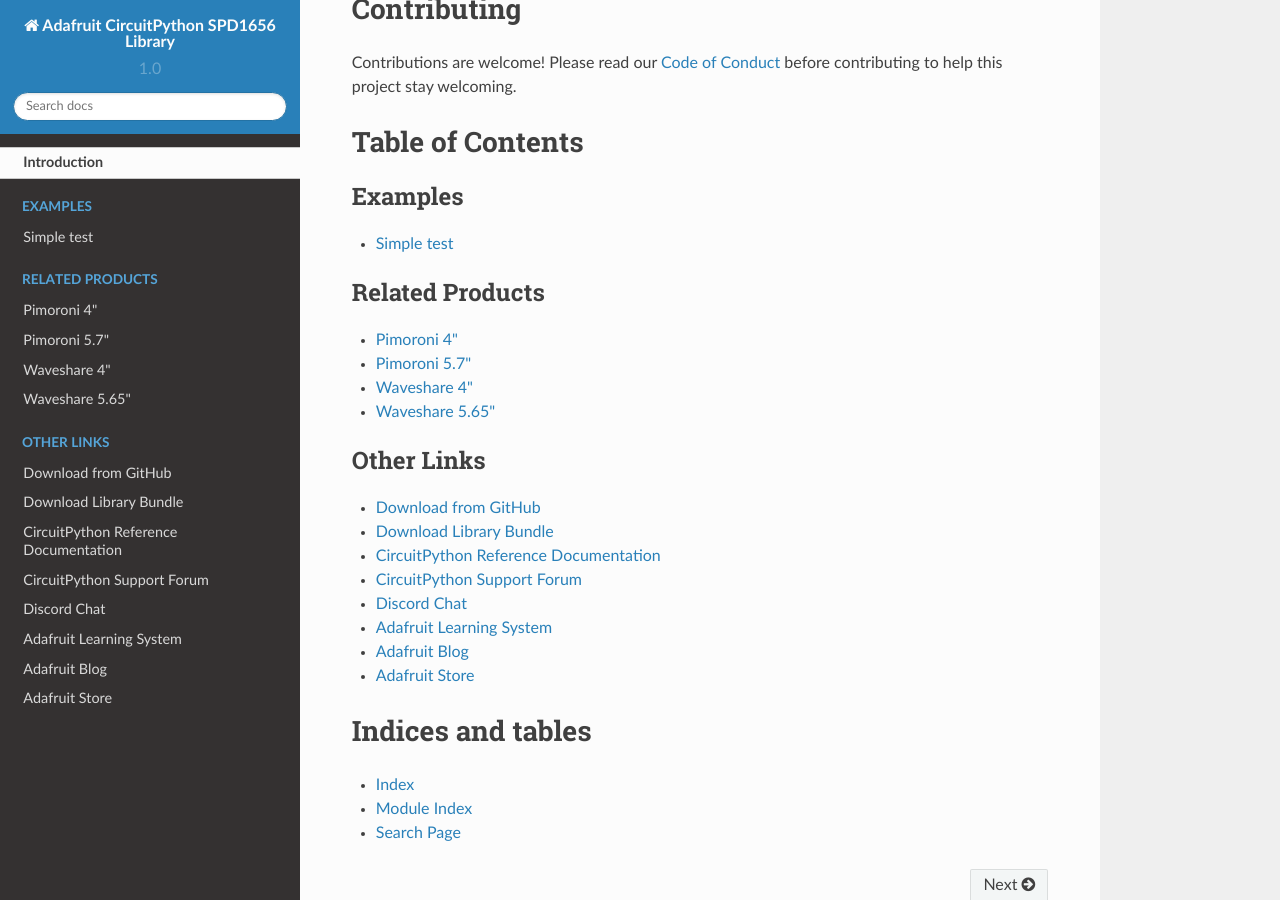
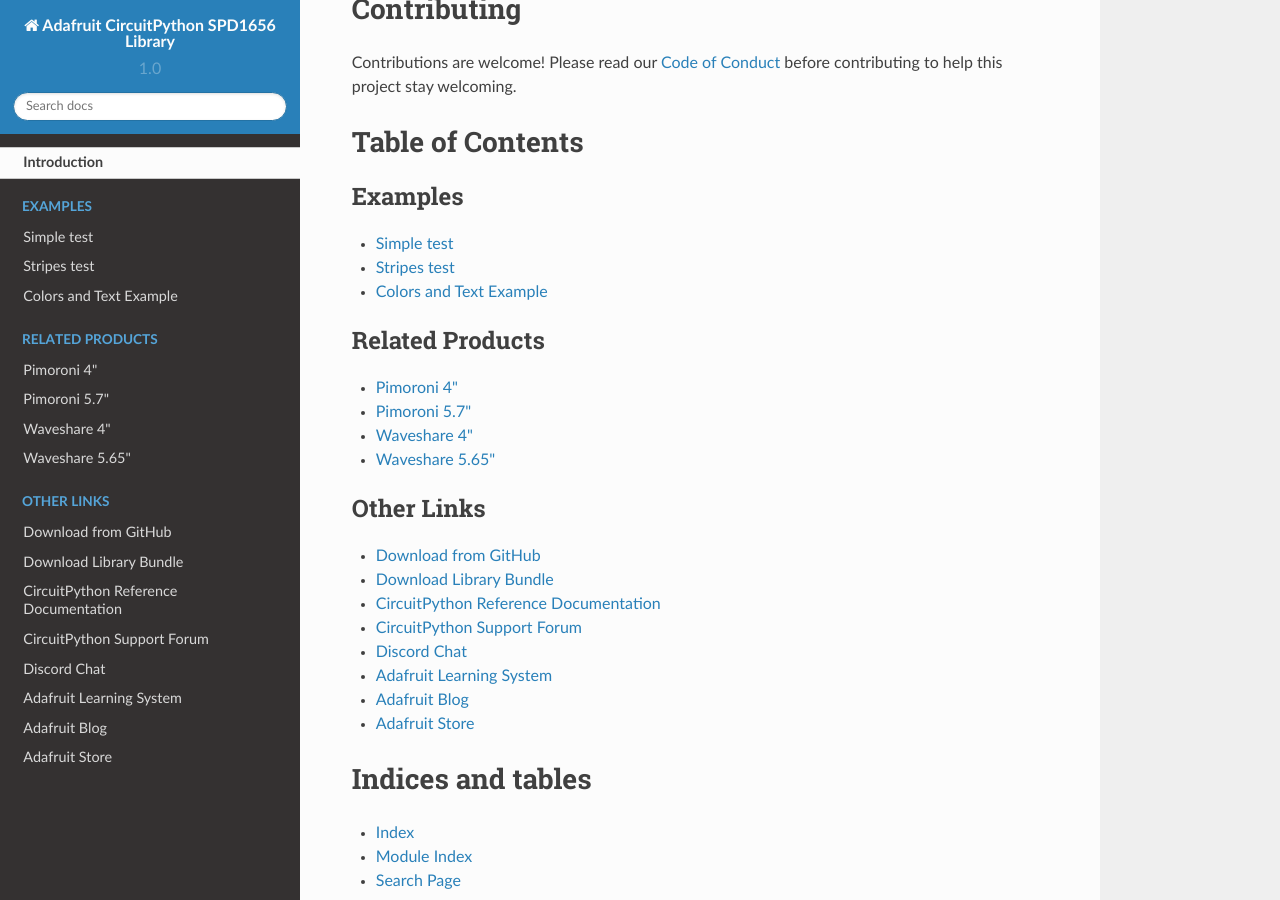
Before and after one commit to adafruit/Adafruit_CircuitPython_SPD1656, a Sphinx documentation site: the page built from docs/index.rst, in a window 1280 px wide and 900 px high, scrolled down 2751 px. Built offline with Sphinx 7.4.7 and the Read the Docs theme 2.0.0, drawn with Linux system fonts in a browser that asks for light colours.

Commit message:
add examples to rst file for docs

```diff
--- a/docs/examples.rst
+++ b/docs/examples.rst
@@ -6,3 +6,22 @@ Ensure your device works with this simple test.
 .. literalinclude:: ../examples/spd1656_simpletest.py
     :caption: examples/spd1656_simpletest.py
     :linenos:
+
+Stripes test
+------------
+
+Show stripes with each of the colors that can be displayed
+
+.. literalinclude:: ../examples/spd1656_color_stripes.py
+    :caption: examples/spd1656_color_stripes.py
+    :linenos:
+
+Colors and Text Example
+-----------------------
+
+Display a filled colored rectangle with a different
+border color and test layered on top in the center.
+
+.. literalinclude:: ../examples/spd1656_colors_and_text.py
+    :caption: examples/spd1656_colors_and_text.py
+    :linenos:
```
